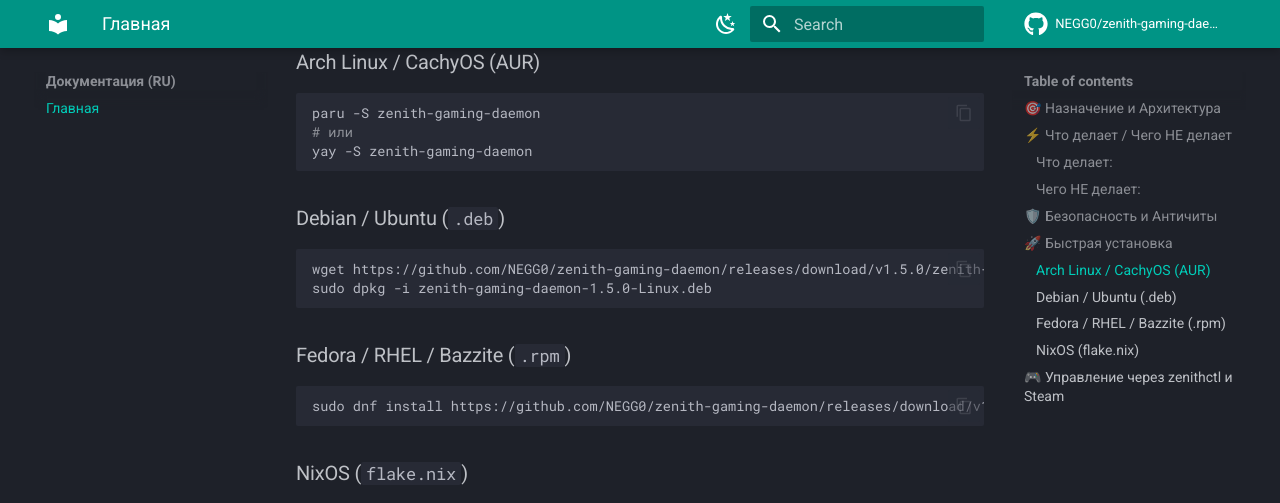
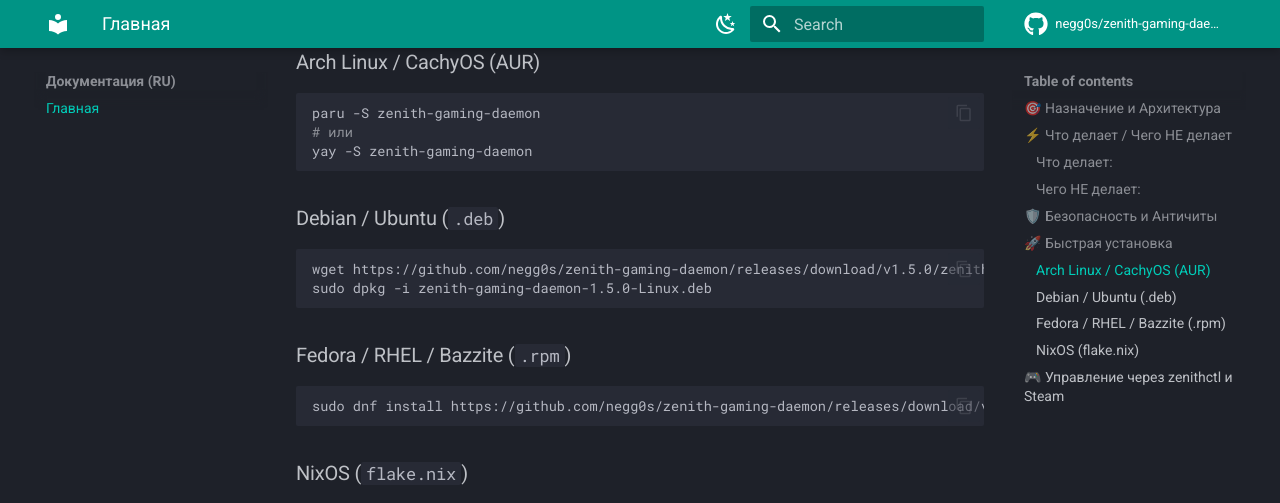
Before and after one commit to negg0s/zenith-gaming-daemon, an MkDocs documentation site: the page built from docs/ru/index.md, in a window 1280 px wide and 900 px high, scrolled down 1961 px. Shown: the top 503 px of the window. Built offline with MkDocs 1.6.1 and Material for MkDocs 9.7.7, drawn with Linux system fonts in a browser that asks for light colours; comment, search, counter and statistics services are not loaded.

Commit message:
docs: update project links to negg0s account and remove marketing claims

````diff
--- a/CMakeLists.txt
+++ b/CMakeLists.txt
@@ -206,7 +206,7 @@
 set(CPACK_RESOURCE_FILE_README "${CMAKE_CURRENT_SOURCE_DIR}/README.md")
 
 # Debian (.deb) configuration
-set(CPACK_DEBIAN_PACKAGE_MAINTAINER "Emir (NEGG0) <rokmit599@gmail.com>")
+set(CPACK_DEBIAN_PACKAGE_MAINTAINER "Emir (negg0s) <rokmit599@gmail.com>")
 set(CPACK_DEBIAN_PACKAGE_SECTION "utils")
 set(CPACK_DEBIAN_PACKAGE_DEPENDS "libc6 (>= 2.35), libstdc++6 (>= 12)")
 set(CPACK_DEBIAN_PACKAGE_CONTROL_EXTRA
--- a/docs/ru/index.md
+++ b/docs/ru/index.md
@@ -53,13 +53,13 @@
 
 ### Debian / Ubuntu (`.deb`)
 ```bash
-wget https://github.com/NEGG0/zenith-gaming-daemon/releases/download/v1.5.0/zenith-gaming-daemon-1.5.0-Linux.deb
+wget https://github.com/negg0s/zenith-gaming-daemon/releases/download/v1.5.0/zenith-gaming-daemon-1.5.0-Linux.deb
 sudo dpkg -i zenith-gaming-daemon-1.5.0-Linux.deb
 ```
 
 ### Fedora / RHEL / Bazzite (`.rpm`)
 ```bash
-sudo dnf install https://github.com/NEGG0/zenith-gaming-daemon/releases/download/v1.5.0/zenith-gaming-daemon-1.5.0-Linux.rpm
+sudo dnf install https://github.com/negg0s/zenith-gaming-daemon/releases/download/v1.5.0/zenith-gaming-daemon-1.5.0-Linux.rpm
 ```
 
 ### NixOS (`flake.nix`)
--- a/mkdocs.yml
+++ b/mkdocs.yml
@@ -1,9 +1,9 @@
 site_name: Zenith Gaming Daemon
-site_url: https://negg0.github.io/zenith-gaming-daemon/
+site_url: https://negg0s.github.io/zenith-gaming-daemon/
 site_description: Ultra-low latency Linux gaming optimizer daemon (C++20)
-site_author: Emir (NEGG0)
-repo_name: NEGG0/zenith-gaming-daemon
-repo_url: https://github.com/NEGG0/zenith-gaming-daemon
+site_author: Emir (negg0s)
+repo_name: negg0s/zenith-gaming-daemon
+repo_url: https://github.com/negg0s/zenith-gaming-daemon
 edit_uri: edit/main/docs/
 
 theme:
````
Also changed, not shown: CONTRIBUTING.md (+1 -1 lines), README.md (+4 -6 lines), docs/INSTALL.md (+9 -9 lines), 14 other files.
